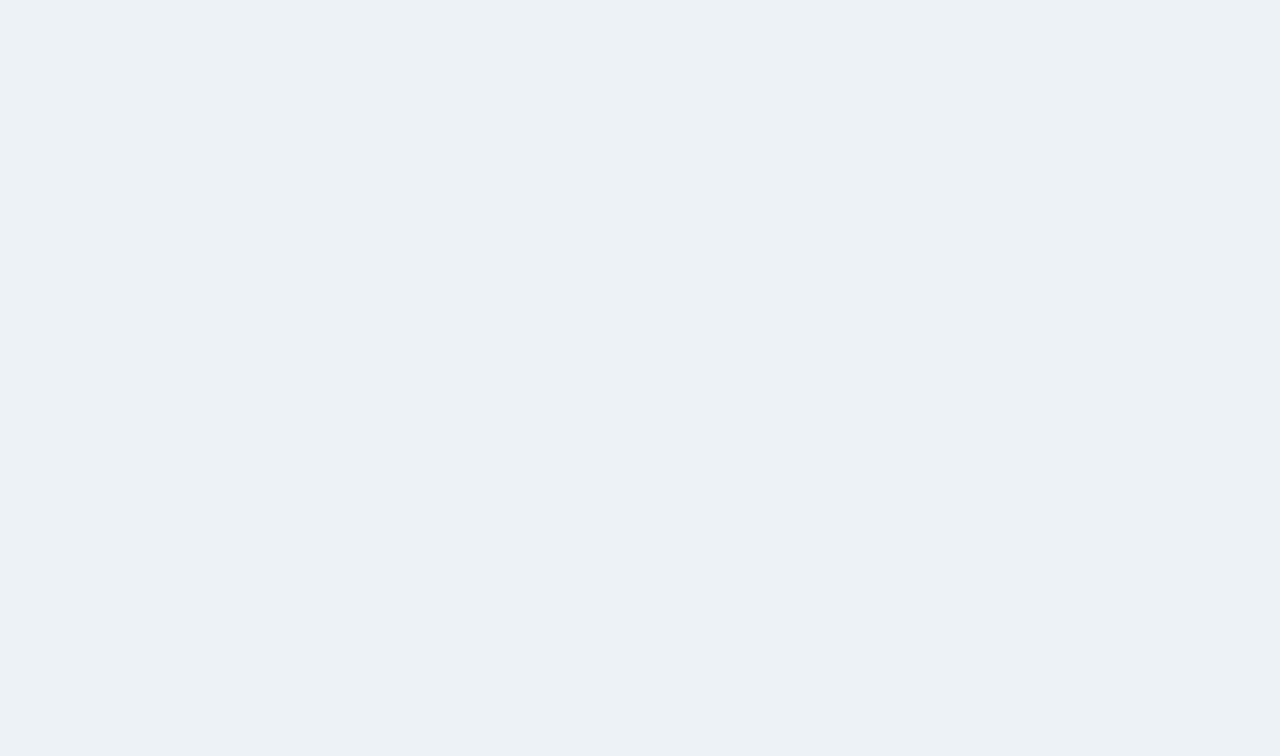
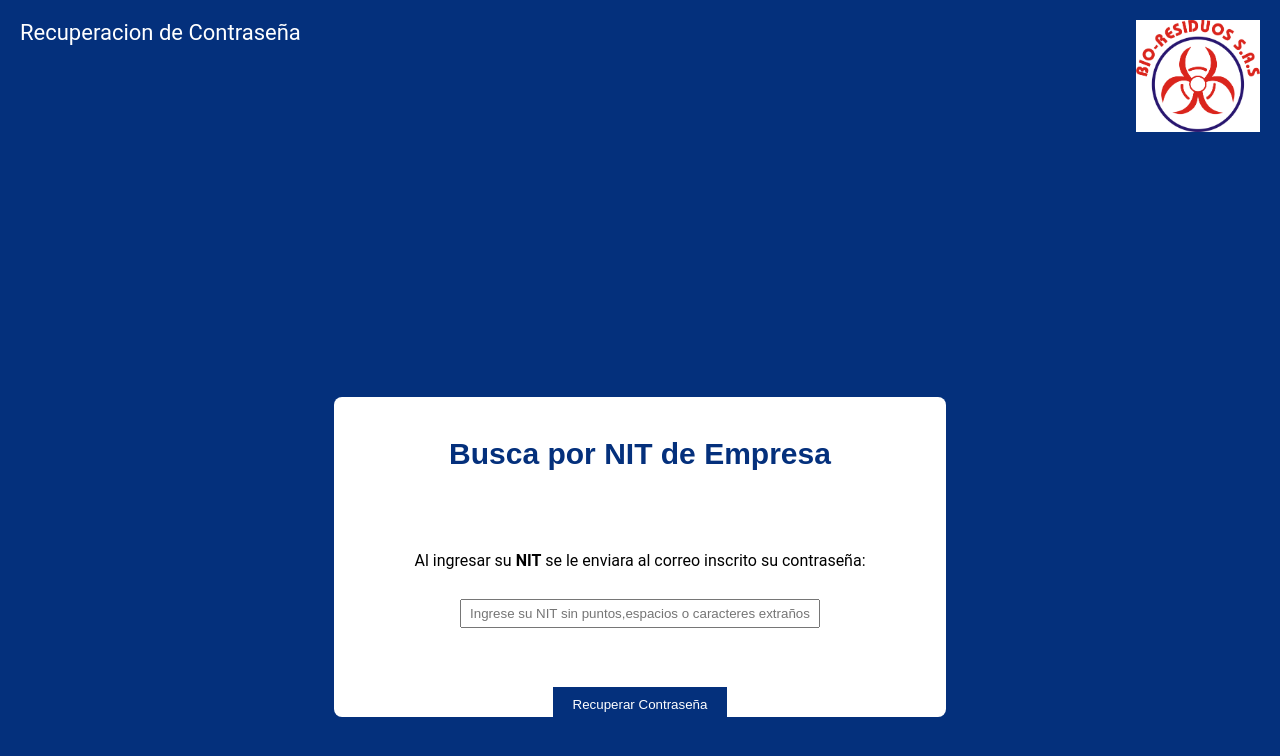
Before and after one commit to SergioCasallas/Bio, a React (Create React App) app: page /recuperarContrasena in a window 1280 px wide. Shown: the top 756 px of the page. Built offline with nearby package versions, Linux system fonts and the light colour scheme; no server answers.

Commit message:
Certificados, RecuperarContrasena, Bloqueo-Pdfs

```diff
--- a/src/App.css
+++ b/src/App.css
@@ -89,6 +89,10 @@ a {
   padding: 0;
   display: block;
   background-color: transparent;
+}
+
+.link-recover-password {
+  margin: 0 auto;
 }
 
 @media (min-width: 768px) {
@@ -430,4 +434,63 @@ aside {
   padding: 0 1%;
 }
 
-/*  */
+/*! FORM Recuperar Password */
+
+.password-form {
+  display: flex;
+  flex-direction: column;
+  align-items: center;
+  justify-content: space-evenly;
+  padding: 4rem;
+  border-radius: 8px;
+  margin: 0;
+  height: 40%;
+  background-color: red;
+  background-color: var(--blanco);
+}
+
+.password-title {
+  padding: 0;
+}
+
+.password-form__content-input {
+  /* background-color: red; */
+  padding: 4rem;
+  text-align: center;
+}
+
+.password-paragraph {
+  display: block;
+  /* background-color: blue; */
+  font-size: 16px;
+  margin: 0 0 1rem 0;
+}
+
+.password-input {
+  width: 80%;
+  padding: 0.5rem;
+  text-align: center;
+  /* background-color: red; */
+}
+
+
+.button-send {
+  background-color: var(--gris2);
+  color: var(--blanco);
+  border: 1px transparent;
+  padding: 1rem 2rem;
+  font-family: var(--headingFont);
+  transition-duration: 300ms;
+}
+
+.button-send:hover {
+  transition-duration: 500ms;
+  background-color: var(--gris3);
+  transform: scale(1.05);
+}
+
+.button-send:active {
+  background-color: var(--blanco);
+  color: var(--gris2);
+  border: 1px solid var(--gris2);
+}
--- a/src/App.js
+++ b/src/App.js
@@ -7,6 +7,7 @@ import Facturacion from "./components/Facturacion/Facturacion";
 import Recolecciones from "./components/Recolecciones/Recolecciones";
 import Reportes from "./components/Reportes/Reportes";
 import Certificados from "./components/Certificados/Certificados";
+import RecuperarContrasena from "./components/RecuperarContrasena/RecuperarContrasena";
 
 // Import Context
 import PkClienteState from "./context/Login/PkClienteState";
@@ -29,6 +30,10 @@ function App() {
               <Route path="/recolecciones" component={Recolecciones} />
               <Route path="/reportes" component={Reportes} />
               <Route path="/certificados" component={Certificados} />
+              <Route
+                path="/recuperarContrasena"
+                component={RecuperarContrasena}
+              />
             </PkClienteState>
           </Switch>
         </AlertaState>
--- a/src/components/Certificados/BodyCertificados.jsx
+++ b/src/components/Certificados/BodyCertificados.jsx
@@ -80,7 +80,7 @@ const BodyCertificados = () => {
           />
         </form>
         {datosRecolecciones ? (
-          <TablaCertificados datos={datosRecolecciones} />
+          <TablaCertificados datos={datosRecolecciones} datosBusqueda={datos} />
         ) : (
           <h1>Sin Datos</h1>
         )}
--- a/src/components/Login/BodyLogin.jsx
+++ b/src/components/Login/BodyLogin.jsx
@@ -1,4 +1,5 @@
 import React, { useState, useContext } from "react";
+import { Link } from "react-router-dom";
 
 // Import Context
 import PkClientesContext from "../../context/Login/PkClientesContext";
@@ -28,8 +29,7 @@ const BodyLogin = () => {
     if (user.trim() !== "" && contraseña.trim() !== "") {
       obtenerPkCliente(usuario.user, usuario.contraseña);
     } else {
-      MostrarAlerta('Contrasena o Usuario Vacio');
-
+      MostrarAlerta("Contrasena o Usuario Vacio");
     }
   };
 
@@ -61,6 +61,11 @@ const BodyLogin = () => {
             />
           </div>
           <div className="campo-form">
+            <Link className="link-recover-password" to="/recuperarContrasena">
+              Olvide mi contraseña
+            </Link>
+          </div>
+          <div className="campo-form">
             <input
               type="submit"
               className="btn btn-primario btn-block"
--- /dev/null
+++ b/src/components/RecuperarContrasena/BodyRecuperarContrasena.jsx
@@ -0,0 +1,61 @@
+import React, { useState, useContext } from "react";
+import { Redirect } from "react-router-dom";
+import { sendEmail } from "../../services/apiRecuperarContrasena/apiRecuperarContrasena";
+import AlertaContext from "../../context/Alerta/AlertaContext";
+
+const BodyRecuperarContrasena = () => {
+  const { MostrarAlerta } = useContext(AlertaContext);
+  const [datos, setDatos] = useState({ nit: null });
+  const [mensaje, setMensaje] = useState(false);
+
+  const handleChange = (e) => {
+    setDatos({
+      ...datos,
+      [e.target.name]: e.target.value,
+    });
+  };
+
+  const sendDatos = async (e) => {
+    e.preventDefault();
+    if (true && datos.nit !== null && datos.nit.trim() !== "") {
+      const dataMensaje = await sendEmail(datos);
+      if (dataMensaje.data.mensaje) {
+        MostrarAlerta(dataMensaje.data.mensaje);
+        setTimeout(() => {
+          setMensaje(true);
+        }, 2000);
+      } else if (dataMensaje.data.error) {
+        MostrarAlerta(dataMensaje.data.error);
+      }
+      // setMensaje(dataMensaje);
+    }
+  };
+  return (
+    <div className="form-usuario">
+      <form className="password-form" onSubmit={sendDatos}>
+        <h1 className="password-title">Busca por NIT de Empresa</h1>
+        <div className="password-form__content-input">
+          <label className="password-paragraph">
+            Al ingresar su <b>NIT</b> se le enviara al correo inscrito su
+            contraseña:
+          </label>
+          <br />
+          <input
+            name="nit"
+            onChange={handleChange}
+            className="password-input"
+            type="text"
+            placeholder="Ingrese su NIT sin puntos,espacios o caracteres extraños"
+          />
+        </div>
+        <br />
+        <button className="button-send" type="submit">
+          Recuperar Contraseña
+        </button>
+      </form>
+      {mensaje !== false ? <Redirect to="/" /> : null}
+    </div>
+  );
+};
+
+export default BodyRecuperarContrasena;
--- /dev/null
+++ b/src/components/RecuperarContrasena/HeaderRecuperarContrasena.jsx
@@ -0,0 +1,13 @@
+import React from "react";
+import Logo from "../../assets/images/Logo.png";
+
+const HeaderRecuperarContrasena = () => {
+  return (
+    <header className="app-header">
+      <p className="nombre-usuario">Recuperacion de Contraseña</p>
+      <img src={Logo} alt="logobio"></img>
+    </header>
+  );
+};
+
+export default HeaderRecuperarContrasena;
--- /dev/null
+++ b/src/components/RecuperarContrasena/RecuperarContrasena.jsx
@@ -0,0 +1,14 @@
+import HeaderRecuperarContrasena from "./HeaderRecuperarContrasena";
+import BodyRecuperarContrasena from "./BodyRecuperarContrasena";
+import React from "react";
+
+const RecuperarContrasena = () => {
+  return (
+    <div>
+      <HeaderRecuperarContrasena />
+      <BodyRecuperarContrasena />
+    </div>
+  );
+};
+
+export default RecuperarContrasena;
--- a/src/components/TablaCertificados/TablaCertificados.jsx
+++ b/src/components/TablaCertificados/TablaCertificados.jsx
@@ -3,7 +3,9 @@ import { getCertificadoPdf } from "../../services/apiCertificadosPdf/apiCertific
 import pkClienteContext from "../../context/Login/PkClientesContext";
 import AlertaContext from "../../context/Alerta/AlertaContext";
 
-const TablaCertificados = ({ datos }) => {
+const TablaCertificados = ({ datos, datosBusqueda }) => {
+  // console.log(datosBusqueda);
+  // console.log(datos);
   const { nit, nombreCliente, UUIDSedes, bloqueado } =
     useContext(pkClienteContext);
   const { MostrarAlerta } = useContext(AlertaContext);
@@ -20,15 +22,18 @@ const TablaCertificados = ({ datos }) => {
   // !Fechas
   const date = new Date();
 
-  const sendDatos = (index) => {
+  const sendDatos = async () => {
     if (bloqueado === "0") {
       let sedeName = "";
 
-      UUIDSedes.map((item) =>
-        item.UUID === datos[index].UUID_Sede
-          ? (sedeName += item.Nombre_Sede)
-          : null
+      // console.log(UUIDSedes);
+
+      await UUIDSedes.map((item) =>
+        item.UUID === datos[0].UUID_Sede ? (sedeName += item.Nombre_Sede) : null
       );
+
+      // console.log(datos[0].UUID_Sede);
+      // console.log(sedeName);
 
       const datosCertificadoPdf = {
         fechaActual: `${date.getDate()}/${
@@ -36,11 +41,15 @@ const TablaCertificados = ({ datos }) => {
         }/${date.getFullYear()}`,
         nombreCompania: nombreCliente,
         nit,
-        numeroWorkPlan: datos[index].work_plan_no,
-        sede: datos[index].UUID_Sede,
-        sedeName,
+        fechaInicial: datosBusqueda.fechaInicial,
+        fechaFinal: datosBusqueda.fechaFinal,
+        sede: datosBusqueda.UUIDSede,
+        sedeName: await sedeName,
       };
-      getCertificadoPdf(datosCertificadoPdf);
+
+      // console.log(datosCertificadoPdf);
+
+      getCertificadoPdf( await datosCertificadoPdf);
     } else {
       MostrarAlerta(
         "Por favor pague sus ultimas facturas para poder descargar los pdfs"
@@ -59,6 +68,25 @@ const TablaCertificados = ({ datos }) => {
             </tr>
           </thead>
           <tbody>
+            <tr className="table-container__tr">
+              <td></td>
+              <td></td>
+              <td></td>
+              <td></td>
+              <td></td>
+              <td></td>
+              <td className="table__tbody-tr-td">
+                <button
+                  className="table__tbody-tr-button"
+                  onClick={() => {
+                    sendDatos(`all`);
+                  }}
+                >
+                  Descargar Todos
+                </button>
+              </td>
+            </tr>
+
             {datos
               ? datos.map((item, index) => (
                   <tr className="table-container__tr" key={index}>
@@ -78,16 +106,6 @@ const TablaCertificados = ({ datos }) => {
                     <td className="table__tbody-tr-td">
                       {item.confirmed_quantity}
                     </td>
-                    <td className="table__tbody-tr-td">
-                      <button
-                        className="table__tbody-tr-button"
-                        onClick={() => {
-                          sendDatos(index);
-                        }}
-                      >
-                        Descargar
-                      </button>
-                    </td>
                   </tr>
                 ))
               : null}
--- a/src/services/apiLogin/apiLogin.js
+++ b/src/services/apiLogin/apiLogin.js
@@ -1,6 +1,6 @@
 import axios from "axios";
 
-// console.log(process.env.REACT_APP_FRONTEND_LOCALHOST);
+console.log(process.env.REACT_APP_FRONTEND_LOCALHOST);
 export const getUUID = async (userEmail, userPassword) => {
   try {
     const datosUUID = await axios.post(
--- a/src/services/apiRecolecciones/apiRecolecciones.js
+++ b/src/services/apiRecolecciones/apiRecolecciones.js
@@ -23,6 +23,6 @@ export const getRecolecciones = async (datosBusqueda) => {
     );
     return await datosRecolecciones;
   } catch (e) {
-    return { mensaje: "no hay archivos" };
+    return { mensaje: "no hay datos" };
   }
 };
--- /dev/null
+++ b/src/services/apiRecuperarContrasena/apiRecuperarContrasena.js
@@ -0,0 +1,11 @@
+import axios from "axios";
+export const sendEmail = async (datos) => {
+  const respuesta = await axios.post(
+    `${process.env.REACT_APP_FRONTEND_LOCALHOST}/recuperarContrasena`,
+    { datos }
+  );
+
+  console.log(respuesta);
+
+  return respuesta;
+};
```
Also changed, not shown: src/services/apiCertificadosPdf/apiCertificadosPdf.js (+23 -9 lines).
